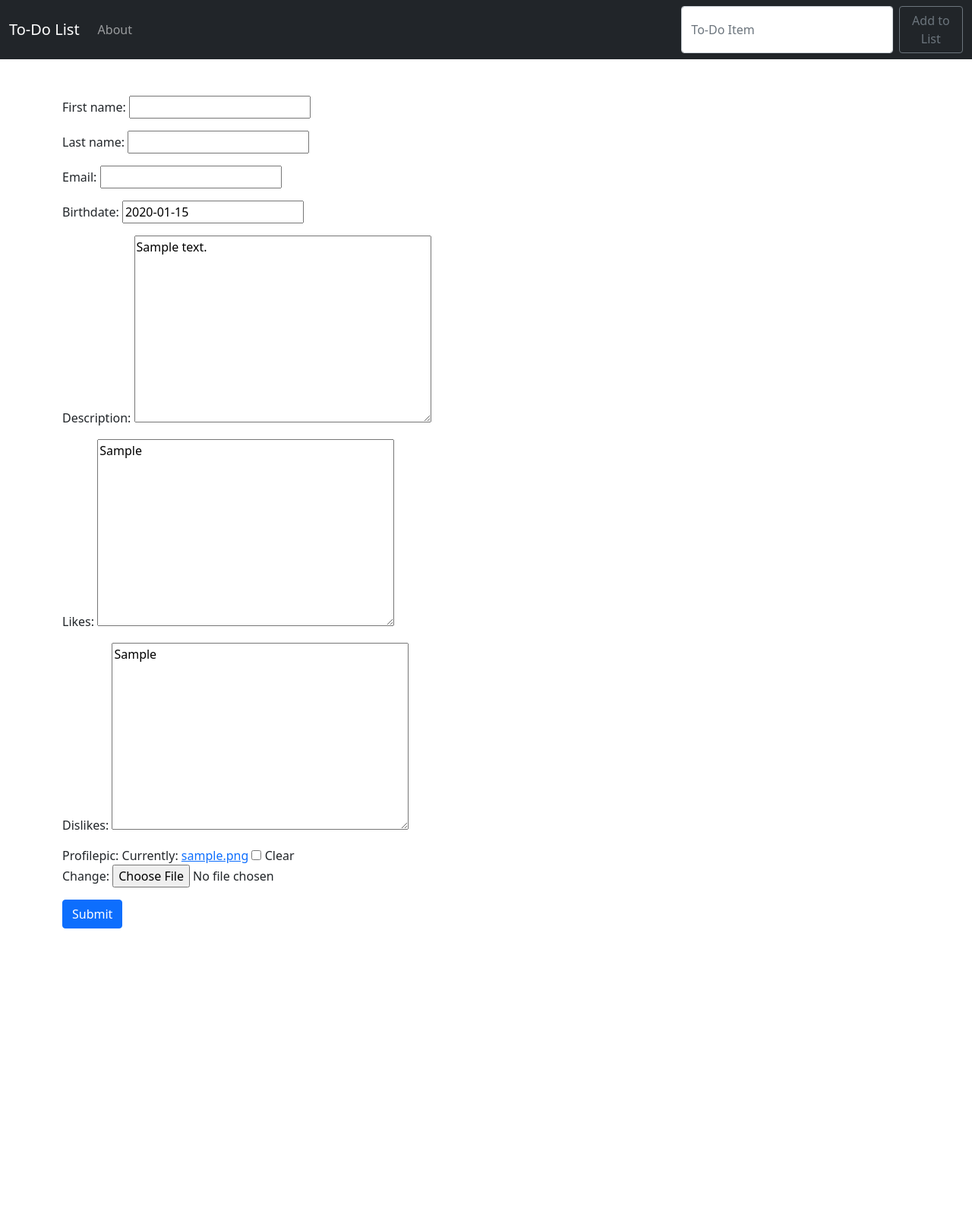
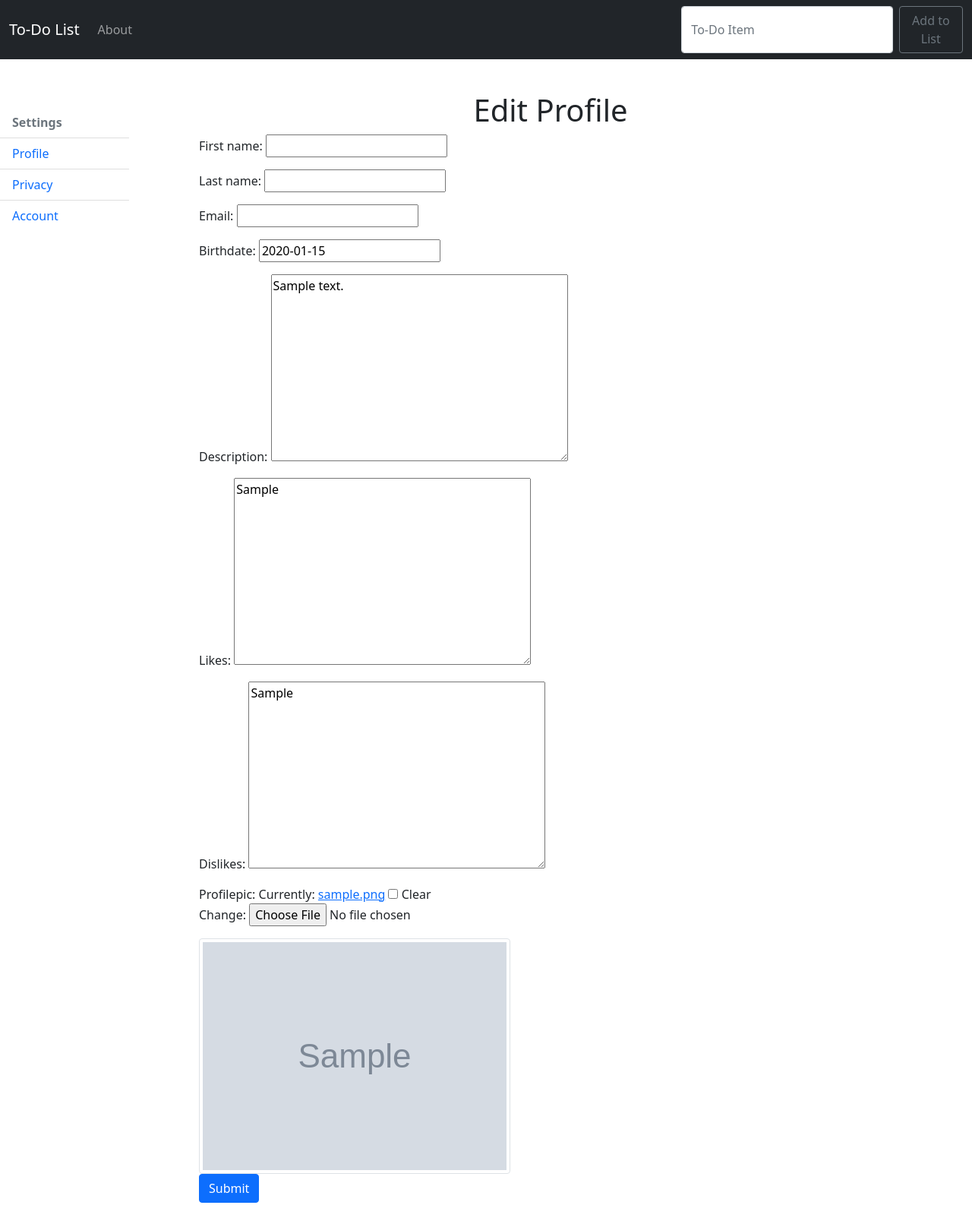
Before and after one commit to Frosty-Git/SeniorProject, a Django app: page /user/update_profile/ in a window 1280 px wide. Shown: the whole page at 76% size. Before the commit the page ends 1222 px from the top, so only its background shows below. Run offline with Django 3.2, Linux system fonts and the light colour scheme; a user stored in the database is signed in; data comes from the database, SQL or seed files in the repository; tables that the repository leaves empty hold one stand-in row (values such as "Sample post"); grey boxes marked "Sample" are stand-in pictures; some libraries are stand-ins or nearby versions.

Commit message:
put a scroll thing in settings

```diff
--- a/django/recommender/templates/base.html
+++ b/django/recommender/templates/base.html
@@ -87,7 +87,7 @@
                   </a>
                   <ul class="dropdown-menu dropdown-menu-lg-end" aria-labelledby="navbarDropdownMenuLink">
                     <li><a class="dropdown-item" href="{% url 'user:profile' user.id %}">My Profile</a></li>
-                    <li><a class="dropdown-item" href="{% url 'user:settings' user.id %}">Settings</a></li>
+                    <li><a class="dropdown-item" href="{% url 'user:update_profile' %}">Settings</a></li>
                     <li><a class="dropdown-item" href="{% url 'user:following' user.id %}">Following</a></li>
                     <li><hr class="dropdown-divider"></li>
                     <li><a class="dropdown-item" href="{% url 'user:logout' %}">Log Out</a></li>
--- a/django/static/css/my_style.css
+++ b/django/static/css/my_style.css
@@ -12,3 +12,23 @@
     padding-top: 20px;
     font-family:'Courier New', Courier, monospace;
 }
+
+.sidenav {
+    width: 170px;
+    position: fixed; /* Fixed Sidebar (stay in place on scroll) */
+    z-index: 1; /* Stay on top */
+    top: 50;
+    left: 0;
+    overflow-x: hidden; /* Disable horizontal scroll */
+    padding-top: 20px;
+}
+
+.sidenav a {
+    text-decoration: none;
+    display: block;
+}
+
+.main {
+    margin-left: 170px; /* Same as the width of the sidebar */
+    padding: 0px 10px;
+}
--- /dev/null
+++ b/django/user_profile/templates/base_settings.html
@@ -0,0 +1,22 @@
+{% extends 'base.html' %}
+{% load static %}
+
+{% block title %} Settings {% endblock %}
+
+{% block content %}
+<div class="sidenav">
+    <ul class="list-group list-group-flush">
+        <li class="list-group-item disabled" aria-disabled="true"><b>Settings</b></li>
+        <li class="list-group-item" aria-current="true"><a href="{% url 'user:update_profile' %}">Profile</a></li>
+        <li class="list-group-item"><a href="{% url 'user:settings' user.id %}">Privacy</a></li>
+        <li class="list-group-item"><a href="#">Account</a></li>
+    </ul>
+</div>
+
+<div class="main">
+    {% block setting %}
+    {% endblock %}
+</div>
+
+
+{% endblock %}
--- a/django/user_profile/templates/settings.html
+++ b/django/user_profile/templates/settings.html
@@ -1,8 +1,8 @@
-{% extends 'base.html' %}
+{% extends 'base_settings.html' %}
 
 {% block title %} Settings {% endblock %}
 
-{% block content %}
+{% block setting %}
 
 <style>
     body { margin:0; padding:0; }
--- a/django/user_profile/templates/update_profile.html
+++ b/django/user_profile/templates/update_profile.html
@@ -1,15 +1,18 @@
-{% extends 'base.html' %}
+{% extends 'base_settings.html' %}
 
+{% load static %}
 {% block title %}Edit Profile{% endblock %}
 
-{% block content %}
+{% block setting %}
+    <center><h1 style="margin-top: 2%">Edit Profile</h1></center>
+    <form method="POST" enctype="multipart/form-data" action="/user/update_profile/">
+        {% csrf_token %}
+        {{ form.as_p }}
+        {{ profile_form.as_p }}
 
-<br>
-<form method="POST" enctype="multipart/form-data" action="/user/update_profile/">
-    {% csrf_token %}
-    {{ form.as_p }}
-    {{ profile_form.as_p }}
-    <input class="btn btn-primary" type="submit" value="Submit">
-<br>
+        <img src="{{ pic.url }}" class="img-thumbnail" alt="..."><br>
 
+        <input class="btn btn-primary" type="submit" value="Submit">
+    </form>
+    <br>
 {% endblock %}
--- a/django/user_profile/views.py
+++ b/django/user_profile/views.py
@@ -161,4 +161,5 @@ def update_profile(request):
     else:
         form = ExtendedUserChangeForm(instance=obj.user)
         profile_form = UserProfileForm(instance=obj)
-    return render(request, 'update_profile.html', {'form': form, 'profile_form': profile_form})
+        pic = obj.profilepic
+    return render(request, 'update_profile.html', {'form': form, 'profile_form': profile_form, 'pic': pic})
```
